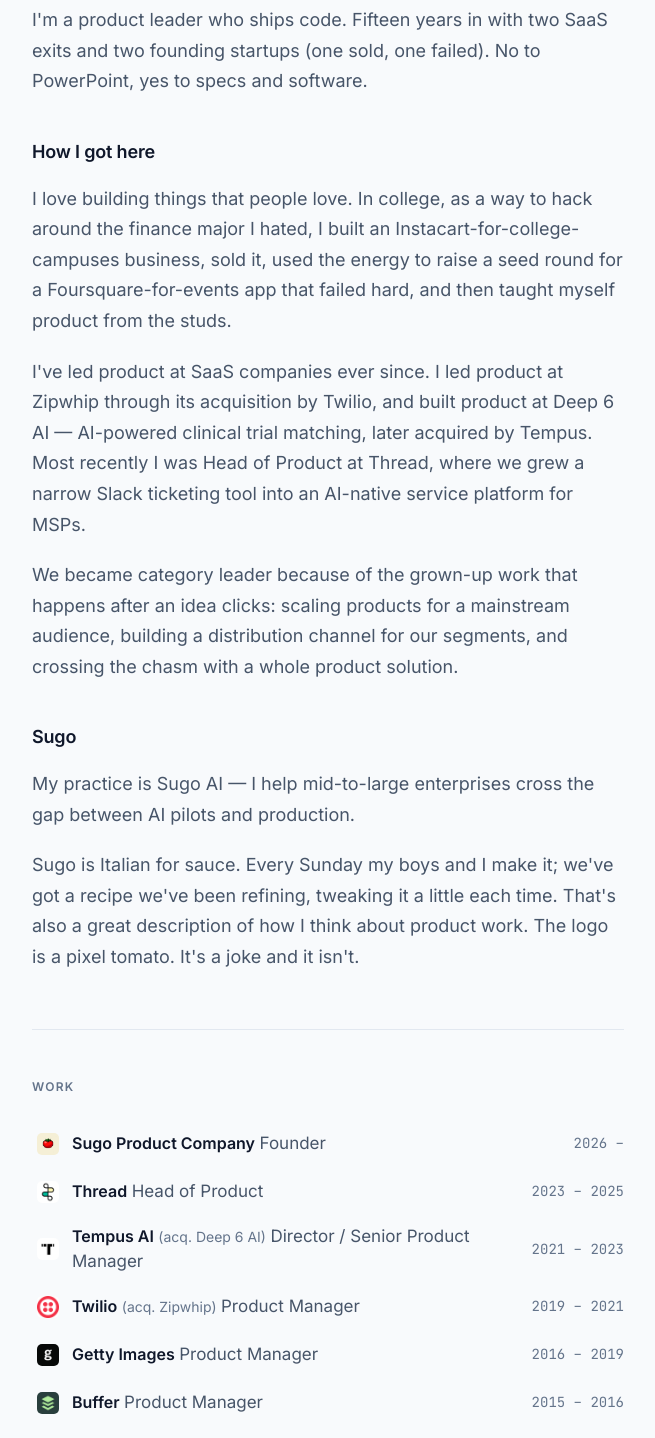
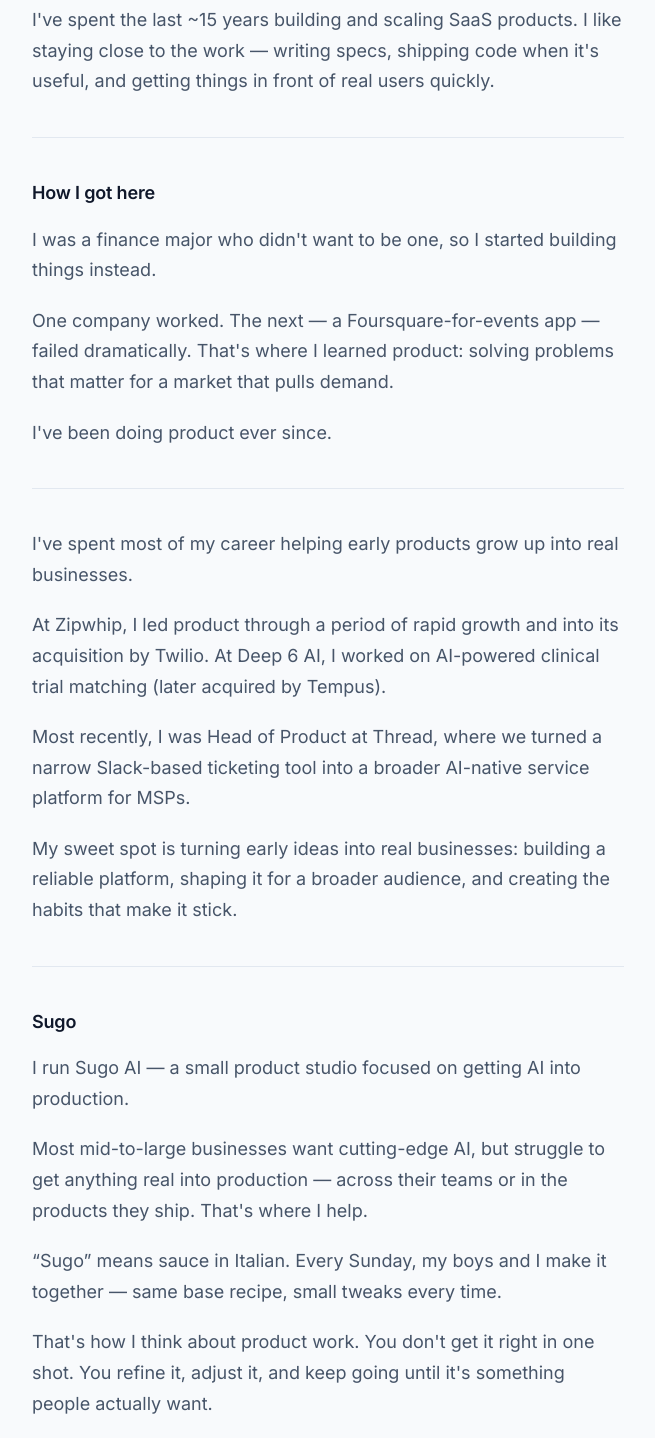
Before and after one commit to marcanthonyrosa/marcanthonyrosadotcom, a Next.js app: page /about in a window 1280 px wide. Shown: the part 680-2118 px from the top of the page, without its empty margins (312-967 px from the left). Built offline with nearby package versions, Linux system fonts and the light colour scheme.

Commit message:
Rewrite /about copy with new narrative (#98)

```diff
--- a/app/(site)/about/page.tsx
+++ b/app/(site)/about/page.tsx
@@ -151,8 +151,9 @@ export default function About() {
             I&apos;m Marc 👋. I live in Houston with my wife Elle and our two boys — one four, one born this past March.
           </p>
           <p>
-            I&apos;m a product leader who ships code. Fifteen years in with two SaaS exits and two founding startups (one sold, one failed). No to PowerPoint, yes to specs and software.
+            I&apos;ve spent the last ~15 years building and scaling SaaS products. I like staying close to the work — writing specs, shipping code when it&apos;s useful, and getting things in front of real users quickly.
           </p>
+          <hr style={{ borderColor: "var(--border)", margin: "2.5rem 0" }} />
           <h2
             className="font-semibold tracking-tight mt-10 mb-4"
             style={{ color: "var(--text-1)", fontSize: "var(--text-h2)" }}
@@ -160,14 +161,28 @@ export default function About() {
             How I got here
           </h2>
           <p>
-            I love building things that people love. In college, as a way to hack around the finance major I hated, I built an Instacart-for-college-campuses business, sold it, used the energy to raise a seed round for a Foursquare-for-events app that failed hard, and then taught myself product from the studs.
+            I was a finance major who didn&apos;t want to be one, so I started building things instead.
           </p>
           <p>
-            I&apos;ve led product at SaaS companies ever since. I led product at Zipwhip through its acquisition by Twilio, and built product at Deep 6 AI — AI-powered clinical trial matching, later acquired by Tempus. Most recently I was Head of Product at Thread, where we grew a narrow Slack ticketing tool into an AI-native service platform for MSPs.
+            One company worked. The next — a Foursquare-for-events app — failed dramatically. That&apos;s where I learned product: solving problems that matter for a market that pulls demand.
           </p>
           <p>
-            We became category leader because of the grown-up work that happens after an idea clicks: scaling products for a mainstream audience, building a distribution channel for our segments, and crossing the chasm with a whole product solution.
+            I&apos;ve been doing product ever since.
           </p>
+          <hr style={{ borderColor: "var(--border)", margin: "2.5rem 0" }} />
+          <p>
+            I&apos;ve spent most of my career helping early products grow up into real businesses.
+          </p>
+          <p>
+            At Zipwhip, I led product through a period of rapid growth and into its acquisition by Twilio. At Deep 6 AI, I worked on AI-powered clinical trial matching (later acquired by Tempus).
+          </p>
+          <p>
+            Most recently, I was Head of Product at Thread, where we turned a narrow Slack-based ticketing tool into a broader AI-native service platform for MSPs.
+          </p>
+          <p>
+            My sweet spot is turning early ideas into real businesses: building a reliable platform, shaping it for a broader audience, and creating the habits that make it stick.
+          </p>
+          <hr style={{ borderColor: "var(--border)", margin: "2.5rem 0" }} />
           <h2
             className="font-semibold tracking-tight mt-10 mb-4"
             style={{ color: "var(--text-1)", fontSize: "var(--text-h2)" }}
@@ -175,10 +190,19 @@ export default function About() {
             Sugo
           </h2>
           <p>
-            My practice is Sugo AI — I help mid-to-large enterprises cross the gap between AI pilots and production.
+            I run Sugo AI — a small product studio focused on getting AI into production.
           </p>
           <p>
-            Sugo is Italian for sauce. Every Sunday my boys and I make it; we&apos;ve got a recipe we&apos;ve been refining, tweaking it a little each time. That&apos;s also a great description of how I think about product work. The logo is a pixel tomato. It&apos;s a joke and it isn&apos;t.
+            Most mid-to-large businesses want cutting-edge AI, but struggle to get anything real into production — across their teams or in the products they ship. That&apos;s where I help.
+          </p>
+          <p>
+            &ldquo;Sugo&rdquo; means sauce in Italian. Every Sunday, my boys and I make it together — same base recipe, small tweaks every time.
+          </p>
+          <p>
+            That&apos;s how I think about product work. You don&apos;t get it right in one shot. You refine it, adjust it, and keep going until it&apos;s something people actually want.
+          </p>
+          <p>
+            The logo is a pixelated tomato. It&apos;s a little joke, but also not really.
           </p>
         </div>
       </section>
```
